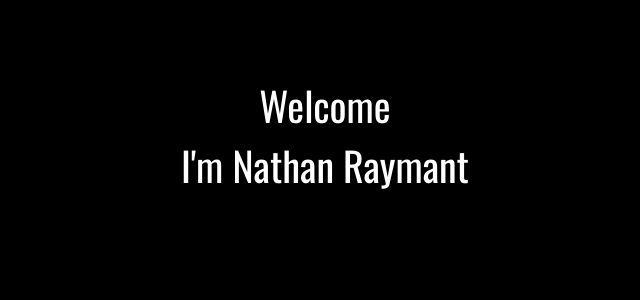
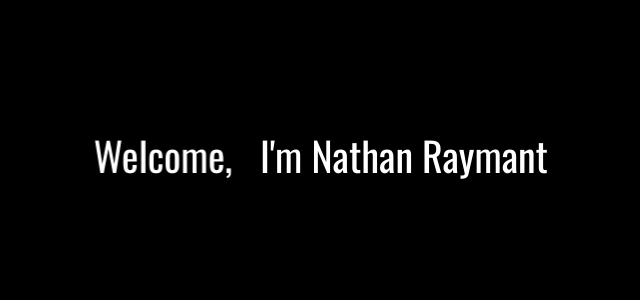
Before and after one commit to Nathan7934/WebsitePortfolio, a React (Create React App) app in the folder client/: page / in a window 1280 px wide. Shown: the top 300 px of the page, without its empty margins (315-955 px from the left). Built offline with nearby package versions, Linux system fonts and the light colour scheme.

Commit message:
Added first draft for intro animation

```diff
--- a/client/src/App.css
+++ b/client/src/App.css
@@ -1,11 +1,77 @@
 body {
-  background-color: black;
+    background-color: black;
 }
 
-.Intro {
-  text-align: center;
-  color: white;
-  font-family: 'Oswald', sans-serif;
-  font-size: 250%;
-  margin-top: 75px;
+.intro {
+    position: relative;
+    /* text-align: center; */
+    color: white;
+    font-family: 'Oswald', sans-serif;
+    font-size: 250%;
+    margin-top: 125px;
 }
+
+/* 465px width on intro */
+
+.introWelcome {
+    z-index: 3;
+    position: absolute;
+    left: 50%;
+    transform: translate(-50%, 0%);
+    /* display: inline-block; */
+    /* margin-right: 20px; */
+    opacity: 0%;
+    animation: WelcomeFadeIn_anim 1s ease-in-out 1s 1 normal forwards,
+               WelcomeSlideLeft_anim 0.75s cubic-bezier(.65,-0.03,.41,1.03) 2s 1 normal forwards;
+}
+
+.welcomeComma {
+    opacity: 0%;
+    animation: WelcomeCommaFadeIn_anim 0.75s ease-in-out 2s 1 normal forwards;
+}
+
+.nameVeil {
+    z-index: 2;
+    background-color: black;
+    position: absolute;
+    left: calc(50% + 79px);
+    transform: translate(-50%, 0%);
+    height: 60px;
+    width: 291px;
+    animation: NameVeilSlideRight_anim 1.15s cubic-bezier(0,-0.05,.49,1) 2.5s 1 normal forwards;
+}
+
+.introName {
+    z-index: 1;
+    background-color: black;
+    position: absolute;
+    left: calc(50% + 79px);
+    transform: translate(-50%, 0%);
+}
+
+/* ========== Animation Keyframes ========== */
+/* CSS syntax for shorthand 'animation' property:
+        animation: name duration timing-function delay iteration-count direction fill-mode play-state;
+   Default values:
+        animation: none 0 ease 0 1 normal none running
+*/
+
+@keyframes WelcomeFadeIn_anim {
+    from {opacity: 0%;}
+    to {opacity: 100%;}
+}
+
+@keyframes WelcomeSlideLeft_anim {
+    from {left: 50%;}
+    to {left: calc(50% - 162px);}
+}
+
+@keyframes WelcomeCommaFadeIn_anim {
+    from {opacity: 0%;}
+    to {opacity: 100%;}
+}
+
+@keyframes NameVeilSlideRight_anim {
+    from {left: calc(50% + 79px);}
+    to {left: calc(50% + 370px);}
+}
--- a/client/src/App.js
+++ b/client/src/App.js
@@ -1,11 +1,14 @@
 import './App.css';
 
 function App() {
+
+
   return (
     <>
-    <div className="Intro">
-      <div className="IntroWelcome">Welcome</div>
-      <div className="IntroName">I'm Nathan Raymant</div>
+    <div className="intro">
+      <div className="introWelcome">Welcome<span className="welcomeComma">,</span></div>
+      <div className="nameVeil"></div>
+      <div className="introName">I'm Nathan Raymant</div>
     </div>
     </>
   );
```
